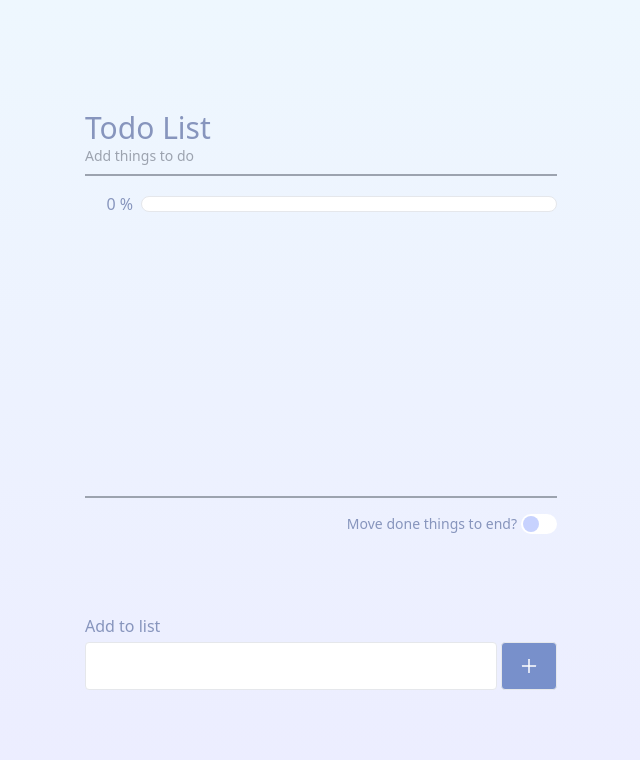
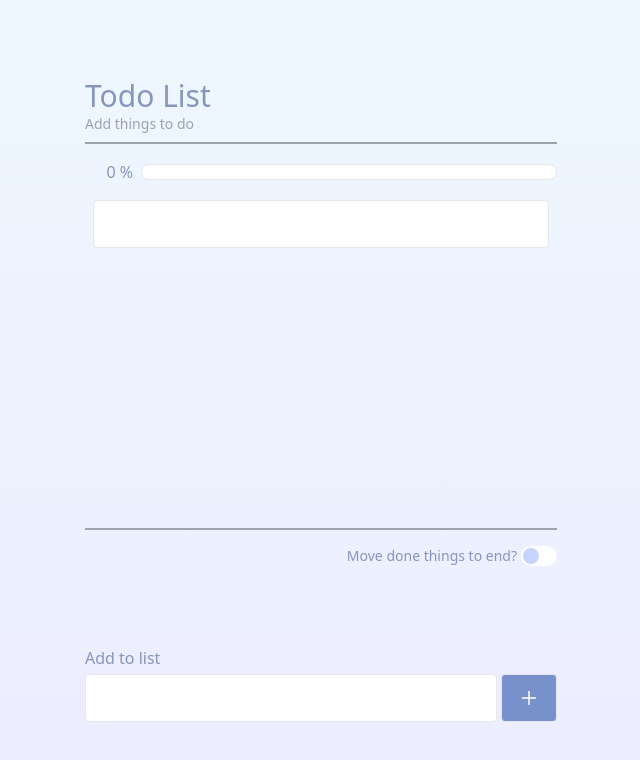
Before and after one commit to NhOuOiB/todolist, a React (Create React App) app: page / in a window 1280 px wide. Shown: the top 760 px of the page, without its empty margins (319-959 px from the left). Built offline with nearby package versions, Linux system fonts and the light colour scheme.

Commit message:
feat: add search functionality to filter todos in TodoList component

```diff
--- a/src/page/TodoList.jsx
+++ b/src/page/TodoList.jsx
@@ -6,6 +6,8 @@ import AddToList from '../component/AddToList';
 const TodoList = () => {
   const [todos, setTodos] = useState([]);
   const [text, setText] = React.useState('');
+  const [search, setSearch] = React.useState('');
+  const [searchTodos, setSearchTodos] = React.useState([]);
 
   // 新增todo
   const handleAdd = () => {
@@ -28,6 +30,7 @@ const TodoList = () => {
     const newTodos = todos.filter((todo) => todo.time !== time);
     setTodos(newTodos);
   };
+
   // todo完成狀態切換
   const handleToggle = (e, time) => {
     const newTodos = todos.map((todo) => {
@@ -67,11 +70,26 @@ const TodoList = () => {
   const shouldScrollRef = useRef(false);
 
   useEffect(() => {
+    // handleSearch();
+    handleSearchInput(search);
+  }, [todos]);
+
+  useEffect(() => {
     if (shouldScrollRef.current && todoRef.current) {
       todoRef.current.scrollTop = todoRef.current.scrollHeight; // 滾動到底部
       shouldScrollRef.current = false;
     }
-  }, [todos]);
+  }, [searchTodos]);
+
+  const handleSearchInput = (searchText) => {
+    setSearch(searchText);
+    setSearchTodos(
+      todos.filter((todo) => {
+        return todo.text.includes(searchText);
+      })
+    );
+  };
+
   return (
     <div className="w-full h-full flex flex-col justify-center items-center">
       <div className="w-full sm:w-3/4 md:w-3/5 xl:w-2/5 2xl:w-1/4 p-5">
@@ -80,9 +98,17 @@ const TodoList = () => {
           <div className="text-gray-400 text-sm">Add things to do</div>
           <hr className="border border-gray-400 mt-2" />
         </div>
-        <ProcessBar todos={todos} />
+        <ProcessBar todos={searchTodos} />
+        <div className="h-12 my-4 px-2">
+          <input
+            type="text"
+            className="w-full h-full rounded border px-2"
+            value={search}
+            onInput={(e) => handleSearchInput(e.target.value)}
+          />
+        </div>
         <Todos
-          todos={todos}
+          todos={searchTodos}
           handleDelete={handleDelete}
           handleToggle={handleToggle}
           todoRef={todoRef}
```
